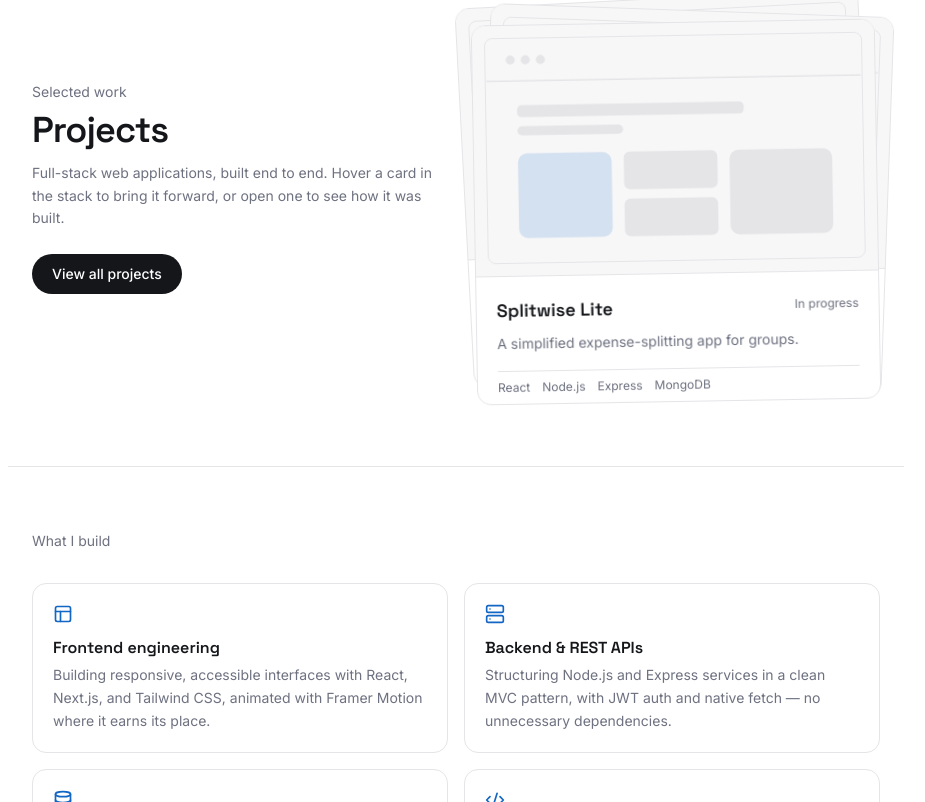
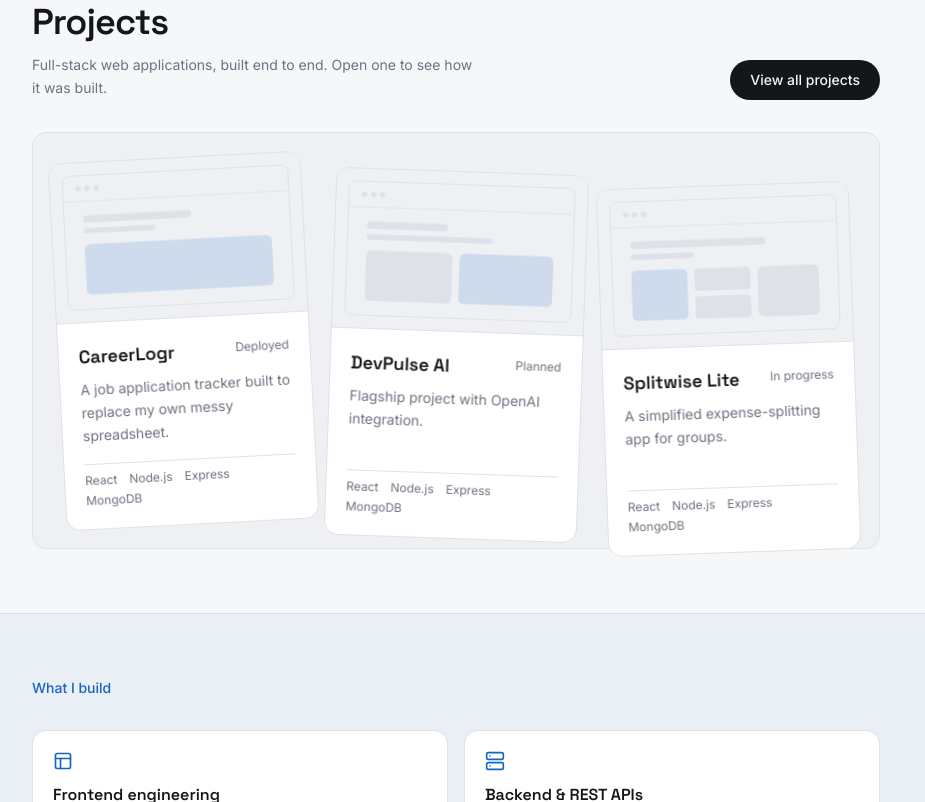
Before and after one commit to utsomondal/um-portfolio, a Next.js app: page / in a window 1280 px wide. Shown: the part 838-1640 px from the top of the page, without its empty margins (184-1109 px from the left). Built offline with nearby package versions, Linux system fonts and the light colour scheme.

Commit message:
fix: improve UI contrast, navbar visibility, project stack layout, and section/card styling

```diff
--- a/app/globals.css
+++ b/app/globals.css
@@ -7,7 +7,7 @@ html {
 }
 
 body {
-  background-color: #FFFFFF;
+  background-color: #F6F7F9;
   color: #14161A;
 }
 
--- a/components/Capabilities.js
+++ b/components/Capabilities.js
@@ -29,8 +29,9 @@ const capabilities = [
 
 export default function Capabilities() {
   return (
-    <section className="max-w-content mx-auto px-4 sm:px-6 py-12 sm:py-16 border-t border-border">
-      <p className="text-sm text-muted mb-8">What I build</p>
+    <div className="bg-accent/5 border-y border-accent/10">
+      <section className="max-w-content mx-auto px-4 sm:px-6 py-12 sm:py-16">
+        <p className="text-sm text-accent font-medium mb-8">What I build</p>
 
         <div className="grid grid-cols-1 sm:grid-cols-2 gap-4">
           {capabilities.map((item) => {
@@ -38,7 +39,7 @@ export default function Capabilities() {
             return (
               <div
                 key={item.title}
-              className="p-5 rounded-card border border-border hover:border-accent transition-colors duration-200"
+                className="p-5 rounded-card border border-border bg-card hover:border-accent transition-colors duration-200"
               >
                 <Icon className="w-5 h-5 text-accent mb-3" />
                 <h3 className="font-display font-semibold text-text mb-1">
@@ -52,5 +53,6 @@ export default function Capabilities() {
           })}
         </div>
       </section>
+    </div>
   );
 }
--- a/components/ContactCTA.js
+++ b/components/ContactCTA.js
@@ -3,7 +3,7 @@ import { Mail } from "lucide-react";
 export default function ContactCTA() {
   return (
     <section className="max-w-content mx-auto px-4 sm:px-6 py-16 sm:py-20 border-t border-border">
-      <div className="relative p-8 sm:p-12 rounded-card border border-border text-center flex flex-col items-center overflow-hidden">
+      <div className="relative p-8 sm:p-12 rounded-card border border-border bg-card text-center flex flex-col items-center overflow-hidden">
         <div
           aria-hidden="true"
           className="absolute -top-16 left-1/2 -translate-x-1/2 w-56 h-56 bg-accent/10 rounded-full blur-3xl pointer-events-none"
--- a/components/FeaturedProjects.js
+++ b/components/FeaturedProjects.js
@@ -4,34 +4,27 @@ import ProjectStack from "@/components/ProjectStack";
 export default function FeaturedProjects({ projects }) {
   return (
     <section className="max-w-content mx-auto px-4 sm:px-6 py-12 sm:py-16 border-t border-border">
-      <div className="grid grid-cols-1 md:grid-cols-12 gap-8 md:gap-10 items-center">
-        <div className="md:col-span-6 flex flex-col items-start">
-          <span className="text-sm text-muted mb-2">Selected work</span>
-
+      <div className="flex flex-col sm:flex-row sm:items-end sm:justify-between gap-5 mb-8">
+        <div>
+          <span className="text-sm text-muted mb-2 block">Selected work</span>
           <h2 className="font-display font-semibold text-2xl sm:text-4xl text-text tracking-tight leading-tight">
             Projects
           </h2>
-
           <p className="mt-3 text-sm text-muted leading-relaxed max-w-md">
-            Full-stack web applications, built end to end. Hover a card in
-            the stack to bring it forward, or open one to see how it was
-            built.
+            Full-stack web applications, built end to end. Open one to see
+            how it was built.
           </p>
-
-          <div className="mt-6">
-            <Link
-              href="/projects"
-              className="inline-flex items-center px-5 py-2.5 bg-text text-bg text-sm font-medium rounded-full hover:bg-accent transition-colors duration-200 active:scale-95"
-            >
-              View all projects
-            </Link>
-          </div>
         </div>
 
-        <div className="md:col-span-6 w-full flex justify-center md:justify-end">
-          <ProjectStack projects={projects} />
-        </div>
+        <Link
+          href="/projects"
+          className="inline-flex items-center px-5 py-2.5 bg-text text-bg text-sm font-medium rounded-full hover:bg-accent transition-colors duration-200 active:scale-95 shrink-0"
+        >
+          View all projects
+        </Link>
       </div>
+
+      <ProjectStack projects={projects} />
     </section>
   );
 }
--- a/components/Hero.js
+++ b/components/Hero.js
@@ -87,7 +87,7 @@ export default function Hero() {
             />
 
             {/* Circular Base Border & Background Frame */}
-            <div className="absolute bottom-0 w-60 sm:w-68 h-60 sm:h-68 rounded-full bg-surface border-2 border-border shadow-md overflow-hidden">
+            <div className="absolute bottom-0 w-60 sm:w-68 h-60 sm:h-68 rounded-full bg-card border-2 border-border shadow-md overflow-hidden">
               <div className="absolute inset-0 bg-gradient-to-tr from-accent/15 via-transparent to-transparent" />
             </div>
 
@@ -105,7 +105,7 @@ export default function Hero() {
             </div>
 
             {/* Location Badge */}
-            <div className="absolute bottom-2 -right-1 z-20 inline-flex items-center gap-1.5 px-3 py-1 rounded-full text-xs font-medium bg-bg/90 backdrop-blur-md border border-border shadow-sm text-text">
+            <div className="absolute bottom-2 -right-1 z-20 inline-flex items-center gap-1.5 px-3 py-1 rounded-full text-xs font-medium bg-card/95 backdrop-blur-md border border-border shadow-sm text-text">
               <MapPin className="w-3.5 h-3.5 text-accent shrink-0" />
               <span>Dhaka, BD</span>
             </div>
--- a/components/Navbar.js
+++ b/components/Navbar.js
@@ -36,8 +36,8 @@ export default function Navbar() {
         <nav
           className={`flex items-center justify-between px-3 py-2 rounded-full border transition-shadow duration-300 ${
             isScrolled
-              ? "bg-bg/85 backdrop-blur-xl border-border shadow-[0_8px_24px_-12px_rgba(20,22,26,0.18)]"
-              : "bg-bg/70 backdrop-blur-md border-border/70"
+              ? "bg-card/95 backdrop-blur-xl border-border shadow-[0_8px_24px_-12px_rgba(20,22,26,0.18)]"
+              : "bg-card/90 backdrop-blur-md border-border shadow-[0_2px_12px_-6px_rgba(20,22,26,0.12)]"
           }`}
         >
           <Link
@@ -61,7 +61,7 @@ export default function Navbar() {
                   {isActive && (
                     <motion.span
                       layoutId="active-pill"
-                      className="absolute inset-0 bg-bg rounded-full border border-border shadow-sm"
+                      className="absolute inset-0 bg-card rounded-full border border-border shadow-sm"
                       transition={{ type: "spring", stiffness: 400, damping: 30 }}
                     />
                   )}
@@ -113,7 +113,7 @@ export default function Navbar() {
               animate={{ opacity: 1, y: 0, scale: 1 }}
               exit={{ opacity: 0, y: -8, scale: 0.98 }}
               transition={{ duration: 0.18, ease: "easeOut" }}
-              className="sm:hidden mt-2 p-3 rounded-2xl bg-bg border border-border shadow-lg flex flex-col gap-1 text-sm"
+              className="sm:hidden mt-2 p-3 rounded-2xl bg-card border border-border shadow-lg flex flex-col gap-1 text-sm"
             >
               {NAV_LINKS.map((link) => {
                 const isActive = checkIsActive(link.href);
--- a/components/ProjectCard.js
+++ b/components/ProjectCard.js
@@ -5,7 +5,7 @@ export default function ProjectCard({ project, index = 0, className = "" }) {
   return (
     <Link
       href={`/projects/${project.slug}`}
-      className={`group flex flex-col rounded-card border border-border hover:border-accent hover:shadow-[0_12px_28px_-16px_rgba(20,22,26,0.25)] hover:-translate-y-1 transition-all duration-200 overflow-hidden bg-bg ${className}`}
+      className={`group flex flex-col rounded-card border border-border hover:border-accent hover:shadow-[0_12px_28px_-16px_rgba(20,22,26,0.25)] hover:-translate-y-1 transition-all duration-200 overflow-hidden bg-card ${className}`}
     >
       <div className="p-3 bg-surface border-b border-border">
         <ProjectMockup variant={index} />
--- a/components/ProjectStack.js
+++ b/components/ProjectStack.js
@@ -3,47 +3,35 @@
 import { motion } from "framer-motion";
 import ProjectCard from "@/components/ProjectCard";
 
-const offsets = [
-  { rotate: -3, x: -12, y: 0 },
-  { rotate: 2, x: 8, y: 12 },
-  { rotate: -1, x: -2, y: 24 },
-];
+const tilt = [-3, 2, -2];
+const lift = [0, 14, 28];
 
 export default function ProjectStack({ projects = [] }) {
   if (!projects || projects.length === 0) return null;
 
   return (
-    <section className="w-full max-w-lg mx-auto py-6">
-      {/* Desktop / Tablet: Interactive Fanned Card Stack */}
-      <div className="hidden sm:block relative h-[380px] w-full">
-        {projects.slice(0, 3).map((p, i) => {
-          const o = offsets[i % offsets.length];
-          return (
+    <div className="w-full bg-surface border border-border rounded-card p-4 sm:p-6">
+      {/* Desktop / tablet: staggered row — no overlap, every card fully visible & clickable */}
+      <div className="hidden sm:grid sm:grid-cols-3 gap-5">
+        {projects.slice(0, 3).map((p, i) => (
           <motion.div
             key={p.slug}
-              className="absolute inset-0 w-full"
             initial={false}
-              animate={{ rotate: o.rotate, x: o.x, y: o.y, zIndex: i }}
-              whileHover={{
-                rotate: 0,
-                y: o.y - 18,
-                scale: 1.02,
-                zIndex: 30,
-              }}
-              transition={{ type: "spring", stiffness: 280, damping: 20 }}
+            animate={{ rotate: tilt[i % 3], y: lift[i % 3] }}
+            whileHover={{ rotate: 0, y: lift[i % 3] - 8, scale: 1.03 }}
+            transition={{ type: "spring", stiffness: 300, damping: 22 }}
           >
             <ProjectCard project={p} index={i} className="h-full" />
           </motion.div>
-          );
-        })}
+        ))}
       </div>
 
-      {/* Mobile: Clean Scrollable Vertical Stack */}
+      {/* Mobile: plain vertical stack, no rotation needed */}
       <div className="sm:hidden flex flex-col gap-4">
         {projects.slice(0, 3).map((p, i) => (
           <ProjectCard key={p.slug} project={p} index={i} />
         ))}
       </div>
-    </section>
+    </div>
   );
 }
--- a/tailwind.config.js
+++ b/tailwind.config.js
@@ -7,9 +7,10 @@ module.exports = {
   theme: {
     extend: {
       colors: {
-        bg: "#FFFFFF",
-        surface: "#F7F7F8",
-        border: "#E5E5E8",
+        bg: "#F6F7F9",
+        card: "#FFFFFF",
+        surface: "#EEF0F3",
+        border: "#DEE1E7",
         text: "#14161A",
         muted: "#6E7180",
         accent: "#1266C4",
```
Also changed, not shown: app/about/page.js (+4 -4 lines). Lines whose indentation alone changed are shown as unchanged.
